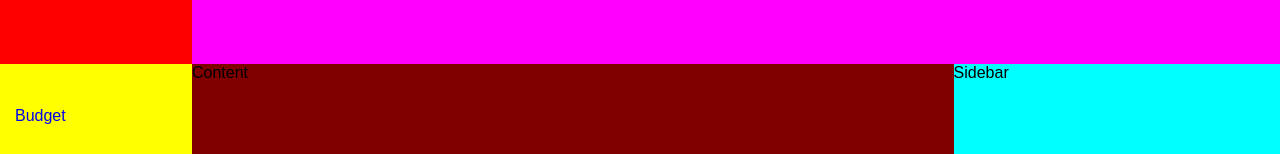
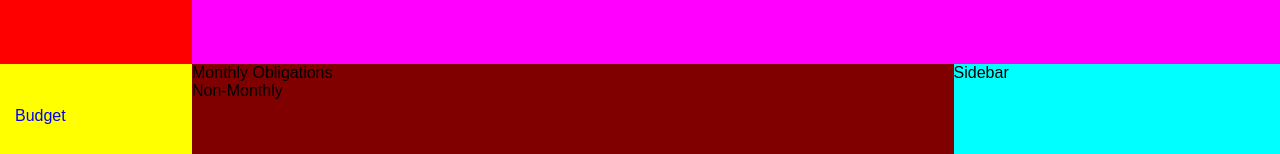
Before and after one commit to Joshhaws/simplifi-ui, a React (Create React App) app: page /Dashboard/Budget in a window 1280 px wide. Shown: the part 179-333 px from the top of the page. Built offline with nearby package versions, Linux system fonts and the light colour scheme.

Commit message:
progress

```diff
--- a/src/pages/Budget/Budget.js
+++ b/src/pages/Budget/Budget.js
@@ -2,13 +2,52 @@ import React, { Component } from 'react';
 import './Budget.scss';
 
 class Budget extends Component {
+    constructor(props) {
+        super(props);
+        this.state = {
+            categories: [
+                {
+                    name: 'Monthly Obligations',
+                    budgets: [
+                        {
+                            name: 'grocery',
+                            amount: 500
+
+                        },
+                        {
+                            name: 'transporation',
+                            amount: 150
+                        }
+                    ]
+                },
+                {
+                    name: 'Non-Monthly',
+                    budgets: [
+                        {
+                            name: 'prime',
+                            amount: 10
+
+                        },
+                        {
+                            name: 'insurance',
+                            amount: 200
+                        }
+                    ]
+                }
+            ]
+        };
+    }
+
     render() {
         return(
             <div className="budget-container">
                 <div className="item budget-header">Header</div>
-                <div className="item budget-content">Content</div>
+                <div className="item budget-content">
+                    <div>{ this.state.categories.map(category => <div>{category.name}</div>) }</div>
+                </div>
                 <div className="item budget-sidebar">Sidebar</div>
             </div>
+
         )
     }
 }
```
